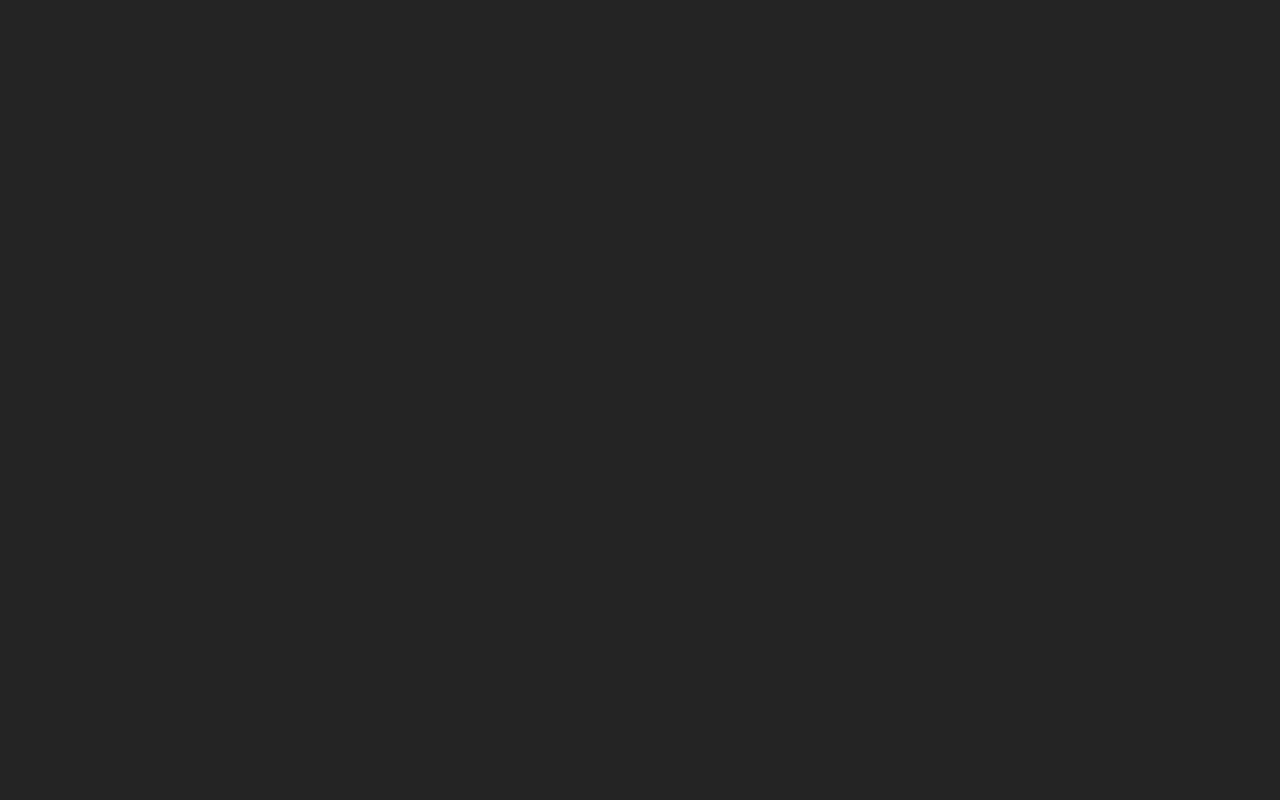
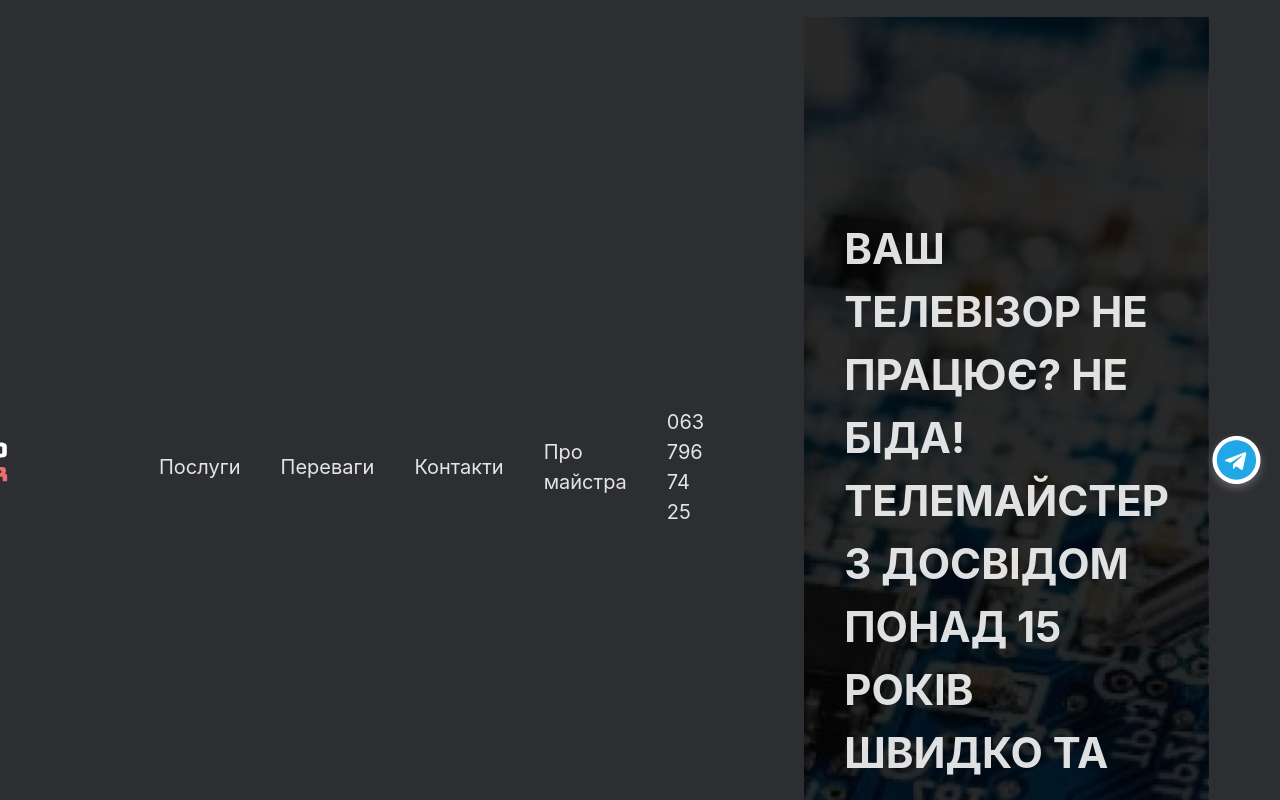
Before and after one commit to IrynaRybka/tv-master, a React (Vite) app: page / in a window 1280 px wide. Before the commit this address had no page. Built offline with nearby package versions, Linux system fonts and the light colour scheme.

Commit message:
router dom

```diff
--- a/src/App.tsx
+++ b/src/App.tsx
@@ -25,7 +25,7 @@ function App() {
     <>
       <BrowserRouter>
         <Routes>
-          <Route path='/tv-master-page' element={<Header />}>
+          <Route path='/' element={<Header />}>
             <Route index element={<Hero />} />
             <Route path='services' element={<Services />} />
             <Route path='advantages' element={<Advantages />} />
```
